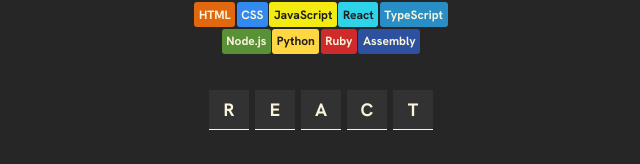
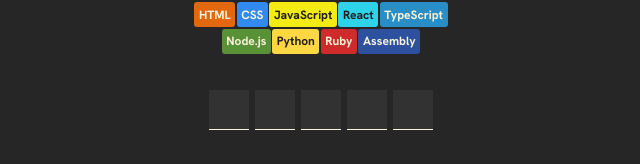
Before and after one commit to prachi1025/React-Assembly-Endgame-App, a React (Vite) app: page / in a window 1280 px wide. Shown: the part 255-419 px from the top of the page, without its empty margins (319-959 px from the left). Built offline with nearby package versions, Linux system fonts and the light colour scheme.

Commit message:
add functionality to show alphabets only when they are correctly guessed

```diff
--- a/src/App.jsx
+++ b/src/App.jsx
@@ -19,7 +19,7 @@
   const alphabets = "abcdefghijklmnopqrstuvwxyz"
   const keyboard = Array.from(alphabets).map((alphabet, index) => {
     const isGuessed = userGuesses.includes(alphabet)
-    const isCorrect = Array.from(currentWord).includes(alphabet)
+    const isCorrect = currentWord.includes(alphabet)
     return (
       <button onClick={() => keyPress(alphabet)} className={clsx("key", {
         "correct": isGuessed && isCorrect,
@@ -29,9 +29,11 @@
   } )
 
 
-  //current word in jsx on the page
-  const gameWord = Array.from(currentWord).map((word, index) =>
-    <span key={index} className="game-word">{word.toUpperCase()}</span>
+  //current word in jsx on the page (only shows the alphabets that are guessed)
+  const gameWord = Array.from(currentWord).map((alphabet, index) =>
+    <span key={index} className="game-word">
+      {userGuesses.includes(alphabet) ? alphabet.toUpperCase() : ""}
+    </span>
     )
 
   //language chips on the page
```
